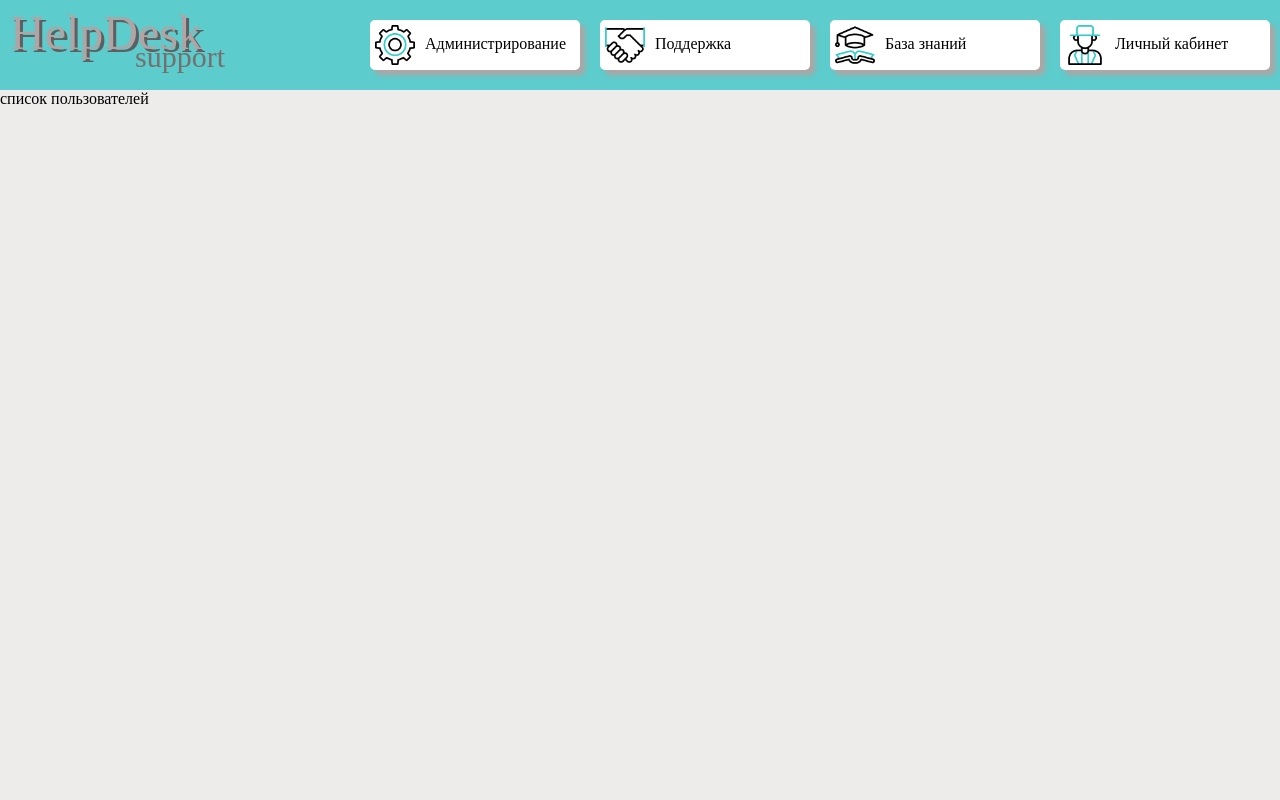
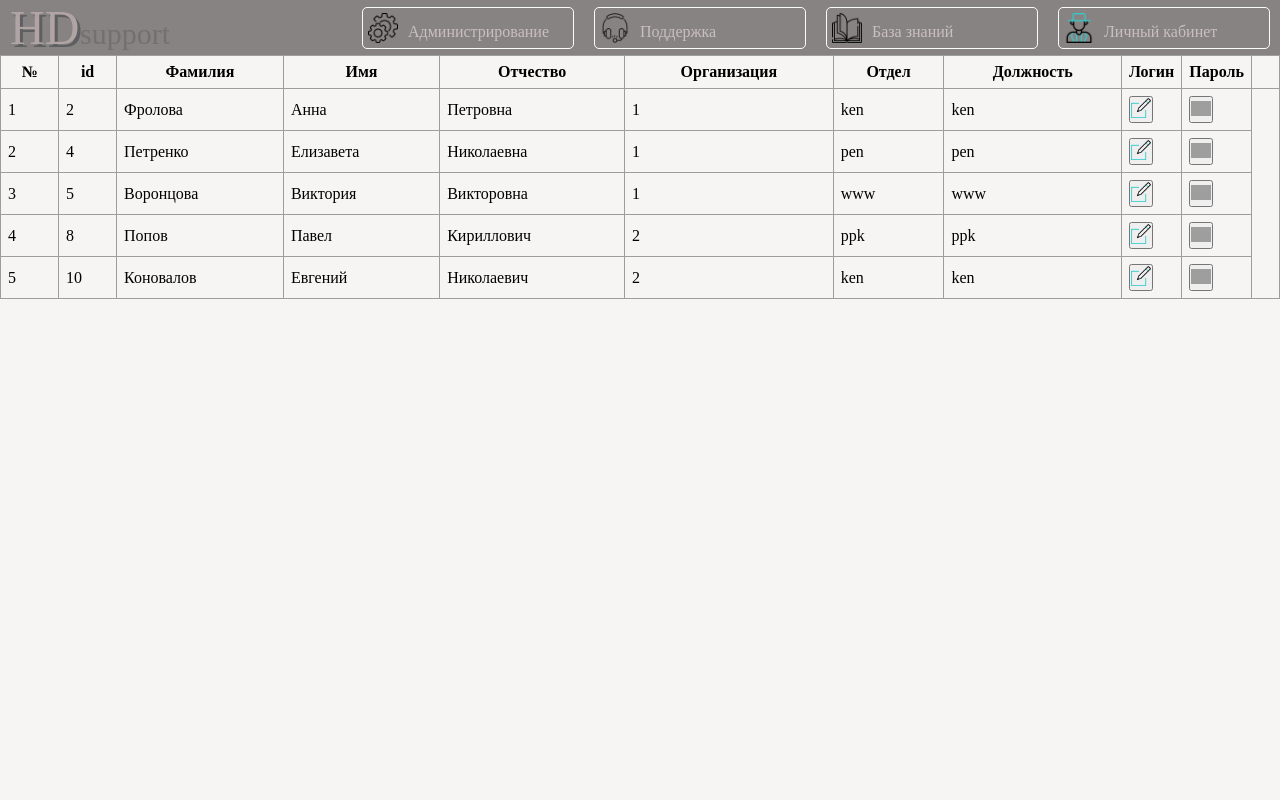
Before and after one commit to Sirena-byte/support_hd, a PHP site: page /?page=employees in a window 1280 px wide. Run offline with PHP 8.4, Linux system fonts and the light colour scheme; data comes from the database, SQL or seed files in the repository; grey boxes are pictures that could not be loaded.

Commit message:
добавлена форма добавления пользователей в базу данных и вывод всех пользователей

```diff
--- a/public/core/c_organization.php
+++ b/public/core/c_organization.php
@@ -20,7 +20,7 @@ function getOrganization($id): array{
 
 function getFullOrganizations(): array
 {
-	$sql = "SELECT `name`, `addres`, `isActive` FROM `organizations`";
+	$sql = "SELECT `name`, `addres`FROM `organizations`";
 	$query = dbQuery($sql);
 	return $query->fetchAll();
 }
@@ -37,7 +37,7 @@ function getCountOrganizations() {
 
 	return 0; // Возвращаем 0, если запрос не удался
 }
-
+/*
 //замена симола статуса на строковое значение при печати
 function replaceStatus($status): string
 {
@@ -48,7 +48,7 @@ function replaceStatus($status): string
 	}
 	return $status;
 }
-
+*/
 function handleRequest($error, $organization)
 {
 	ob_start();
--- /dev/null
+++ b/public/model/m_allEmployees.php
@@ -0,0 +1,2 @@
+<?php require_once("core/c_employees.php");
+$employees = getEmployeeAll();
--- a/public/pages/employees.php
+++ b/public/pages/employees.php
@@ -1 +1,48 @@
-список пользователей
+<div class="block-content">
+	<table>
+		<thead>
+			<tr>
+				<th>№</th>
+				<th>id</th>
+				<th>Фамилия</th>
+				<th>Имя</th>
+				<th>Отчество</th>
+				<th>Организация</th>
+				<th>Отдел</th>
+				<th>Должность</th>
+				<th>Логин</th>
+				<th>Пароль</th>
+				<th class="edit-column" colspan="2"></th>
+			</tr>
+		</thead>
+		<tbody>
+			<?php require_once("model/m_allEmployees.php");
+
+			$number = 1; //порядковый номер для таблицы
+			foreach ($employees as $employee): ?>
+				<tr>
+					<td><?= $number ?></td>
+					<?php foreach ($employee as $item): ?>
+
+							<td><?= $item ?></td>
+
+					<?php endforeach; ?>
+					<!-- Добавляем формы для редактирования и удаления -->
+					<td class="edit-sell">
+						<form method="POST" action="">
+							<input type="hidden" name="employee_id" value="<?= $employee['id_employee']; ?>"> <!-- Скрытое поле с id -->
+							<button class="admin-btn" type="submit" name="edit_entry" value="edit"><img src="template/icon/edit.png" alt="Редактировать"></button>
+						</form>
+					</td>
+					<td class="edit-sell">
+						<form method="POST" action="">
+							<input type="hidden" name="employee_id" value="<?= $employee['id_employee']; ?>"> <!-- Скрытое поле с id -->
+							<button class="admin-btn" type="submit" name="delete_entry" value="delete"><img src="template/icon/delete.png" alt="Удалить"></button>
+						</form>
+					</td>
+				</tr>
+				<?php $number++; ?>
+			<?php endforeach; ?>
+		</tbody>
+	</table>
+</div>
--- a/public/style.css
+++ b/public/style.css
@@ -6,12 +6,12 @@
 html,
 body {
 	height: 100%;
-	background-color: #eeebeb;
+	background-color: #f7f4f4;
 
 }
 
 a {
-	color: #8b8181;
+	color: #c9bfbf;
 	text-decoration: none;
 }
 
@@ -20,6 +20,9 @@ li {
 }
 button{
 	cursor: pointer;
+}
+input{
+	text-align: center;
 }
 .container {
 	position: relative;
@@ -32,13 +35,13 @@ button{
 	width: 100%;
 	display: flex;
 	justify-content: space-between;
-	background-color: #5CCCCC	;
+	/*background-color: #494747	;*/
+	background-color: #888383;
 	align-items: end;
 	z-index: 1;
 }
 
 .logo {
-	padding-bottom: 30px;
 	padding-left: 10px;
 }
 
@@ -52,8 +55,8 @@ button{
 span {
 	font-size: 30px;
 	position: absolute;
-	top: 40px;
-	left: 135px;
+	top: 17px;
+	left: 80px;
 	color: #757070;
 }
 
@@ -61,7 +64,7 @@ span {
 	display: flex;
 	justify-content: space-between;
 	align-items: end;
-	margin: 20px 0 20px 0;
+	margin: 0px 0 6px 0;
 }
 
 .item-menu {
@@ -70,17 +73,18 @@ span {
 	list-style-type: none;
 	margin: 0 10px;
 	width: 200px;
-	background-color: #fff;
 	border-radius: 5px;
-	box-shadow: 5px 5px 5px rgb(177, 164, 164);
+	border:solid 1px #fbfdfd;
+	color: #c9bfbf;
 	justify-content: center;
 	align-items: center;
-	height: 40px;
+	height: 30px;
 	position: relative;
 	/* Добавлено для правильного позиционирования выпадающего меню */
-
 }
-
+.item-menu:hover{
+	border-color: #3de0e0;
+}
 .item-menu p {
 	margin: 0;
 	text-align: center;
@@ -106,6 +110,10 @@ span {
 	text-align: center;
 
 }
+.menu-item img{
+	width: 30px;
+	height: 30px;
+}
 
 .menu-item p {
 	padding: 10px;
@@ -127,7 +135,8 @@ span {
 	padding: 10px 20px;
 	margin: -5px;
 	top: 51px;
-	background-color: #f8f0f0;
+	background-color: rgba(73, 72, 72, 0.8);
+	color: white;
 	border-radius: 5px;
 	width: 170px;
 
@@ -179,14 +188,14 @@ a:hover {
 	box-sizing: border-box;
 	min-height: 100%;
 	padding-bottom: 40px;
-	padding-top: 90px;
+	padding-top: 55px;
 }
 
 
 
 .footer {
 	position: fixed;
-	background-color: #5CCCCC;
+	background-color: #DFD5CC;
 	height: 60px;
 	left: 0;
 	bottom: 0;
@@ -196,7 +205,7 @@ a:hover {
 .addata {
 	color: #5e5959;
 	background-color: #ebd9d9;
-	padding: 50px;
+	padding: 30px;
 	width: 600px;
 	height: 400px;
 	position: absolute;
@@ -205,13 +214,24 @@ a:hover {
 	text-align: center;
 	box-shadow: 5px 5px 5px rgb(177, 164, 164);
 }
-
-.addata input {
+.addemployee{
+	height: 430px;
+}
+.form-content{
+	margin:0 30px;
+	}
+.form-content input {
 	display: block;
 	margin: 15px auto;
-	width: 80%;
+	width: 100%;
 	height: 30px;
 	border-radius: 5px;
+}
+.content-checkbox{
+	width: 100%;
+	display: flex;
+	justify-content:space-between;
+	padding: 5px 0;
 }
 
 .addata form {
@@ -228,7 +248,77 @@ a:hover {
 	transition: 0.3s;
 	font-size: 15px;
 }
+.addemployee input{
+	margin: 10px auto;
+}
+.addemployee form{
+	padding: 15px;
+}
+.addemployee select{
+	width: 50%;
+}
+.addemployee button{
+	margin-top: 20px;
+}
+.content-checkbox select{
+	width: 80%;
+	height: 25px;
+	border-radius: 5px;
 
+}
+.form {
+	padding: 5px;
+	background-color: #fdf9f9;
+	border-radius: 5px;
+}
+
+.footer-navigation  {
+min-width: 100px;
+}
+
+.nav-content{
+	display: flex;
+	flex-direction: row;
+}
+
+.item-nav {
+	margin: 2px;
+	padding: 2px;
+}
+
+.item-nav button {
+	background-color: transparent;
+	border: 0;
+}
+
+.nav-page {
+	display: flex;
+	flex-direction: row;
+}
+.nav-page button{
+	padding:0 5px;
+	margin:0 5px;;
+}
+.edit-column{
+	max-width: 30px; /* Фиксированная ширина для колонки Редактирование */
+}
+.edit-sell{
+	width: 30px;
+}
+.admin-btn img{
+	width: 20px;
+	height: 20px;
+	object-fit: contain;
+}
+.statususer{
+	display: flex;
+justify-content: start;
+}
+
+.statususer input{
+	height: 20px;
+	margin: 0;
+}
 .err {
 	margin-top: 40px;
 	color: red;
@@ -243,17 +333,17 @@ a:hover {
 
 table {
 	width: 100%;
-	border-top: 7px solid rgb(177, 164, 164);
+	border-top: 7px solid #9e9c9c;
 	border-collapse: collapse;
 	text-align: center;
 	margin-bottom: 20px;
-	border: 1px solid #dddddd;
+	border: 1px solid #9e9c9c;
 }
 
 td {
 	text-align: left;
 	padding: 7px;
-	border: 3px solid rgb(177, 164, 164);
+	border: 1px solid #9e9c9c;
 }
 tr:hover{
 	background-color: #fff;
@@ -262,7 +352,7 @@ tr:hover{
 th {
 	text-align: center;
 	padding: 7px;
-	border: 3px solid rgb(177, 164, 164);
+	border: 1px solid #9e9c9c;
 }
 
 /* Стиль для модального окна */
@@ -412,48 +502,3 @@ th {
 	list-style-type: none;
 	margin: 5px 0;
 }
-
-.form {
-	padding: 5px;
-	background-color: #fdf9f9;
-	border-radius: 5px;
-}
-
-.footer-navigation  {
-min-width: 100px;
-}
-
-.nav-content{
-	display: flex;
-	flex-direction: row;
-}
-
-.item-nav {
-	margin: 2px;
-	padding: 2px;
-}
-
-.item-nav button {
-	background-color: transparent;
-	border: 0;
-}
-
-.nav-page {
-	display: flex;
-	flex-direction: row;
-}
-.nav-page button{
-	padding:0 5px;
-	margin:0 5px;;
-}
-.edit-column{
-	max-width: 30px; /* Фиксированная ширина для колонки Редактирование */
-}
-.edit-sell{
-	width: 30px;
-}
-.admin-btn img{
-	width: 20px;
-	height: 20px;
-	object-fit: contain;
-}
--- a/public/template/header.php
+++ b/public/template/header.php
@@ -1,11 +1,11 @@
 <div class="logo">
-				<p>HelpDesk</p>
+				<p>HD</p>
 				<span>support</span>
 			</div>
 			<ul class="menu">
 				<li class="item-menu dropdown">
 					<div class="menu-item">
-						<img src="template/icon/settings.png" alt="">
+						<img src="template/icon/setting.png" alt="">
 					   <p>Администрирование</p>
 					</div>
 					<ul class="sub-item">
@@ -31,7 +31,7 @@
 					</li>
 					<li class="item-menu dropdown">
 						<div class="menu-item">
-							<img src="template/icon/support2.png" alt="">
+							<img src="template/icon/support.png" alt="">
 							<p>Поддержка</p>
 						</div>
 						<ul class="sub-item">
@@ -60,7 +60,7 @@
 						</li>
 						<li class="item-menu dropdown">
 							<div class="menu-item">
-								<img src="template/icon/knowlege.png" alt="">
+								<img src="template/icon/education.png" alt="">
 								<p>База знаний</p>
 							</div>
 							<ul class="sub-item">
```
Also changed, not shown: public/core/c_employees.php (+41 -23 lines), public/model/m_employees.php (+45 -0 lines), public/model/m_organization.php (+22 -11 lines), public/pages/addEmployee.php (+61 -1 lines), public/pages/organization.php (+1 -7 lines), public/template/icon/education.png (added), public/template/icon/setting.png (added), public/template/icon/settings.png (deleted), public/template/icon/support.png.
